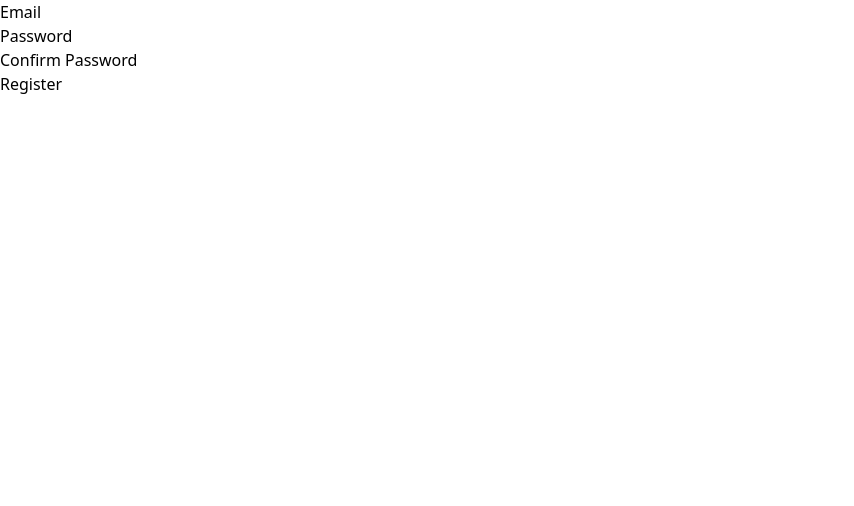
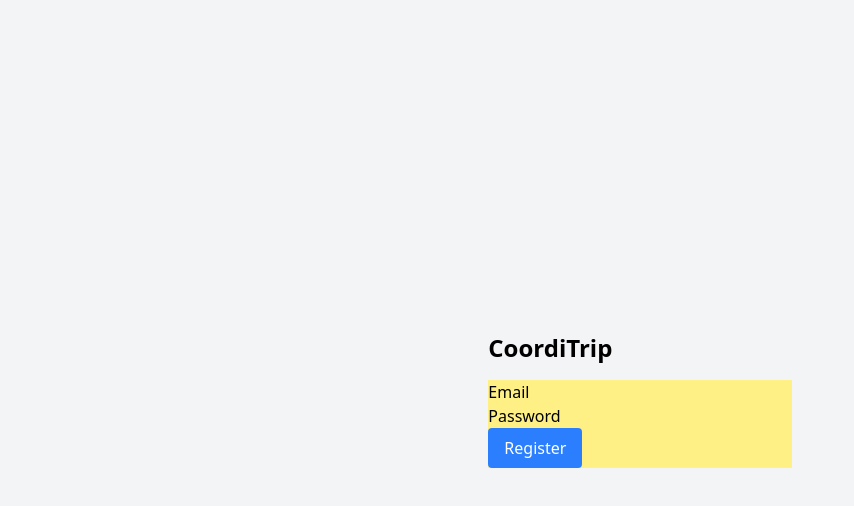
Before and after one commit to ducqluong/trip-planner, a React (Vite) app in the folder frontend/: page / in a window 1280 px wide. Shown: the top 506 px of the page, without its empty margins (0-854 px from the left). Built offline with nearby package versions, Linux system fonts and the light colour scheme.

Commit message:
feat: add routing and registration page with input field component

```diff
--- a/frontend/package.json
+++ b/frontend/package.json
@@ -13,7 +13,9 @@
     "@tailwindcss/vite": "^4.1.6",
     "react": "^19.1.0",
     "react-dom": "^19.1.0",
-    "react-hook-form": "^7.56.3"
+    "react-hook-form": "^7.56.3",
+    "react-router": "^7.6.0",
+    "react-router-dom": "^7.6.0"
   },
   "devDependencies": {
     "@eslint/js": "^9.25.0",
--- a/frontend/src/App.tsx
+++ b/frontend/src/App.tsx
@@ -1,10 +1,13 @@
-import RegistrationForm from "./components/Auth/RegistrationForm";
+import { BrowserRouter as Router, Route, Routes } from "react-router-dom";
+import RegistrationPage from "./pages/RegistrationPage";
 
 function App() {
   return (
-    <>
-      <RegistrationForm />
-    </>
+    <Router>
+      <Routes>
+        <Route path="/" element={<RegistrationPage />} />
+      </Routes>
+    </Router>
   );
 }
 
--- a/frontend/src/components/Auth/RegistrationForm.tsx
+++ b/frontend/src/components/Auth/RegistrationForm.tsx
@@ -1,9 +1,9 @@
 import { useForm } from "react-hook-form";
+import InputField from "../common/InputField";
 
 type Inputs = {
   email: string;
   password: string;
-  confirmPassword: string;
 };
 
 export default function RegistrationForm() {
@@ -17,32 +17,34 @@ export default function RegistrationForm() {
   };
 
   return (
-    <form className="flex-col" onSubmit={handleSubmit(onSubmit)}>
-      <div>
-        <label>Email</label>
-        <input type="email" {...register("email", { required: true })} />
-        {errors.email && <span>This field is required</span>}
-      </div>
+    <div>
+      <h1 className="text-2xl font-bold mb-4">CoordiTrip</h1>
+      <form
+        className="flex-col bg-yellow-200"
+        onSubmit={handleSubmit(onSubmit)}
+      >
+        <InputField
+          label="Email"
+          type="email"
+          name="email"
+          register={register}
+          error={errors.email}
+        />
+        <InputField
+          label="Password"
+          type="password"
+          name="password"
+          register={register}
+          error={errors.password}
+        />
 
-      <div>
-        <label>Password</label>
-        <input
-          type="password"
-          {...register("password", { required: true })}
-        />
-        {errors.password && <span>This field is required</span>}
-      </div>
-
-      <div>
-        <label>Confirm Password</label>
-        <input
-          type="password"
-          {...register("confirmPassword", { required: true })}
-        />
-        {errors.confirmPassword && <span>This field is required</span>}
-      </div>
-
-      <button type="submit">Register</button>
-    </form>
+        <button
+          className="bg-blue-500 text-white py-2 px-4 rounded"
+          type="submit"
+        >
+          Register
+        </button>
+      </form>
+    </div>
   );
 }
--- /dev/null
+++ b/frontend/src/components/common/InputField.tsx
@@ -0,0 +1,29 @@
+import type {
+  UseFormRegister,
+  FieldValues,
+  FieldErrors,
+} from "react-hook-form";
+
+interface InputFieldProps {
+  label: string;
+  type: string;
+  name: string;
+  register: UseFormRegister<FieldValues>;
+  error?: FieldErrors[string];
+}
+
+export default function InputField({
+  label,
+  type,
+  name,
+  register,
+  error,
+}: InputFieldProps) {
+  return (
+    <div>
+      <label>{label}</label>
+      <input type={type} {...register(name, { required: true })} />
+      {error && <span>This field is required</span>}{" "}
+    </div>
+  );
+}
--- /dev/null
+++ b/frontend/src/pages/RegistrationPage.tsx
@@ -0,0 +1,11 @@
+import RegistrationForm from "../components/Auth/RegistrationForm";
+
+function RegistrationPage() {
+  return (
+    <div className="flex items-center justify-center min-h-screen bg-gray-100">
+      <RegistrationForm />
+    </div>
+  );
+}
+
+export default RegistrationPage;
```
Also changed, not shown: frontend/src/components/Auth/AuthContainer.tsx (deleted), frontend/src/components/Auth/LoginForm.tsx (deleted), 1 other file (tests, documents, lock files or other folders).
